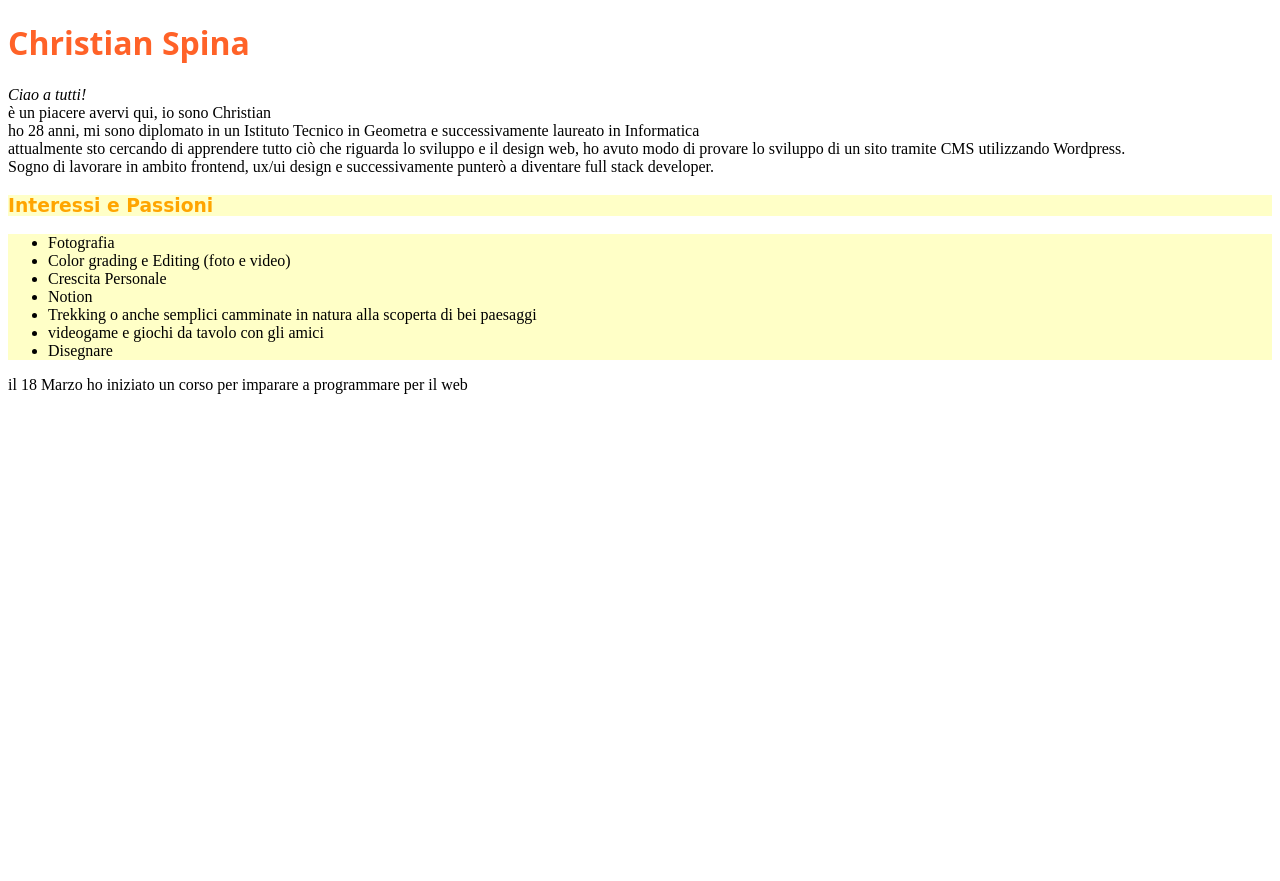
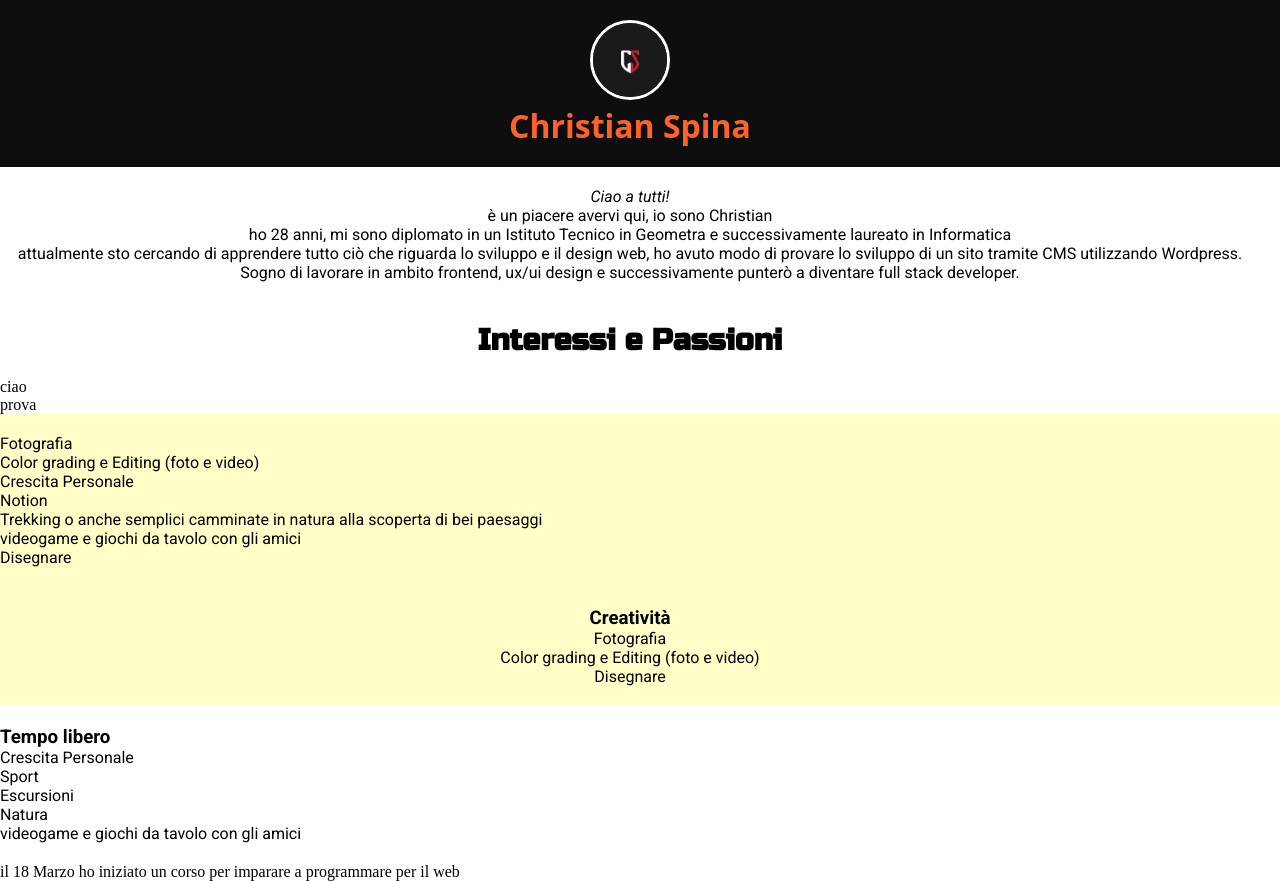
Before and after one commit to challenge-network-18-mar-24/Christian-Spina, a plain HTML site: page index.html in a window 1280 px wide. Before the commit the page ends 800 px from the top, so only its background shows below. Drawn offline with Linux system fonts and the light colour scheme; a web font is replaced by a local one.

Commit message:
miglioramenti css

```diff
--- a/CSS/style.css
+++ b/CSS/style.css
@@ -1,14 +1,94 @@
+* {
+    box-sizing: border-box;
+    margin: 0;
+    padding: 0;
+}
+
 h1 {
     font-family: "Nabla", system-ui;
     color: #ff6228;
 }
 
+/*
 h3 {
     font-family: "Sedgwick Ave", cursive;
     color: orange;
     background-color: hsl(60, 100%, 89%);
 }
 
+.float-left{
+    float: left;
+}
+.custom_button {
+    background-color: #ffffff;
+    border: none;
+    color: rgb(0, 0, 0);
+    padding: 15px 32px;
+    text-align: center;
+    text-decoration: none;
+    font-size: 16px;
+    border-radius: 30px;
+}
+*/
+
+.debug {
+    background-color: darkorange;
+    border: 5px solid red;
+}
+
+.bg_dark {
+    background-color: rgb(14, 14, 14);
+}
+
+.text_center {
+    text-align: center;
+}
+
+.logo {
+    width: 80px;
+    /*width: 10%;*/
+    border-radius: 100px;
+    border: solid white;
+}
+
+.distantial_div {
+    padding-top: 20px;
+    padding-bottom: 20px;
+    padding-right: 20px;
+}
+
+.p_10 {
+    padding: 10px;
+}
+
+.p_20 {
+    padding: 20px;
+}
+
+.p_50 {
+    padding: 50px;
+}
+
+.m_20 {
+    margin: 20px 0px;
+}
+
+.text_white {
+    color: white;
+}
+
+.title_important {
+    font-family: "Russo One", sans-serif;
+    font-weight: 600;
+    font-size: 20px;
+}
+
+.text_roboto {
+    font-family: "roboto";
+    /*font-size: ;*/
+
+}
+
 .Passioni {
     background-color: hsl(60, 100%, 89%);
 }
--- a/index.html
+++ b/index.html
@@ -15,17 +15,35 @@
     <link rel="preconnect" href="https://fonts.googleapis.com">
     <link rel="preconnect" href="https://fonts.gstatic.com" crossorigin>
     <link href="https://fonts.googleapis.com/css2?family=Nabla&family=Sedgwick+Ave&display=swap" rel="stylesheet">
+    <!-- Russo One -->
+    <link rel="preconnect" href="https://fonts.googleapis.com">
+    <link rel="preconnect" href="https://fonts.gstatic.com" crossorigin>
+    <link href="https://fonts.googleapis.com/css2?family=Russo+One&display=swap" rel="stylesheet">
+    <!-- Roboto -->
+    <link rel="preconnect" href="https://fonts.googleapis.com">
+    <link rel="preconnect" href="https://fonts.gstatic.com" crossorigin>
+    <link
+        href="https://fonts.googleapis.com/css2?family=Roboto:ital,wght@0,100;0,300;0,400;0,500;0,700;0,900;1,100;1,300;1,400;1,500;1,700;1,900&display=swap"
+        rel="stylesheet">
 
 
     <title>My Page</title>
 </head>
 
 <body>
+    <!--Header_box-->
+    <div class="bg_dark text_center distantial_div">
 
+        <img src="./img/CS_Logo_1.png" alt="CS Logo" class="logo">
+
+        <div>
             <!-- Titolo -->
             <h1>Christian Spina</h1>
+        </div>
 
-    <div>
+    </div>
+
+    <div class="text_center distantial_div text_roboto">
         <!-- Paragrafo -->
         <p>
             <i>Ciao a tutti!</i>
@@ -40,11 +58,18 @@
         </p>
     </div>
 
-    <h3>Interessi e Passioni</h3>
+    <div class="passioni title_important text_center distantial_div">
+        <h2>Interessi e Passioni</h2>
+    </div>
 
-    <div class="Passioni">
+    <ol>
+        <li>ciao</li>
+        <li>prova</li>
+    </ol>
+
+
     <!-- Lista -->
-        <ul>
+    <ol class="Passioni distantial_div text_roboto">
         <li>Fotografia</li>
         <li>Color grading e Editing (foto e video)</li>
         <li>Crescita Personale</li>
@@ -52,11 +77,44 @@
         <li>Trekking o anche semplici camminate in natura alla scoperta di bei paesaggi</li>
         <li>videogame e giochi da tavolo con gli amici</li>
         <li>Disegnare</li>
+    </ol>
+
+
+    <!-- Sezione Creatività -->
+    <div class="Passioni distantial_div text_center text_roboto">
+        <div>
+            <h3>Creatività</h3>
+        </div>
+        <ul>
+            <li>Fotografia</li>
+            <li>Color grading e Editing (foto e video)</li>
+            <li>Disegnare</li>
+        </ul>
+
+    </div>
+
+    <!-- Sezione Logica -->
+    <!--
+    <div class="distantial_div text_roboto">
+        <h3>Logico</h3>
+        <ul>
+            <li>Notion</li>
+            <li>Programmazione (o almeno ci si prova haha)</li>
+            html, css, java, sql
         </ul>
     </div>
-    <!-- Link git hub per aprire la pagina caricata sulla Repository del corso
-        <a href="https://challenge-network-18-mar-24.github.io/Christian-Spina/" target="_blank">Christian Spina</a>
     -->
+    <div class="distantial_div text_roboto">
+        <h3>Tempo libero</h3>
+        <ul>
+            <li>Crescita Personale</li>
+            <li>Sport</li>
+            <li>Escursioni</li>
+            <li>Natura</li>
+            <li>videogame e giochi da tavolo con gli amici</li>
+        </ul>
+    </div>
+
 
     <div>
         <p>il 18 Marzo ho iniziato un corso per imparare a programmare per il web</p>
@@ -64,3 +122,8 @@
 </body>
 
 </html>
+
+<!--
+        Link git hub per aprire la pagina caricata sulla Repository del corso
+        <a href="https://challenge-network-18-mar-24.github.io/Christian-Spina/" target="_blank">Christian Spina</a>
+    -->
```
Also changed, not shown: img/CS_Logo_1.png (added), img/Foto_Profilo_Tonda.png (added), img/cs-logo-2.jpg (added), 1 other file. Lines whose indentation alone changed are shown as unchanged.
